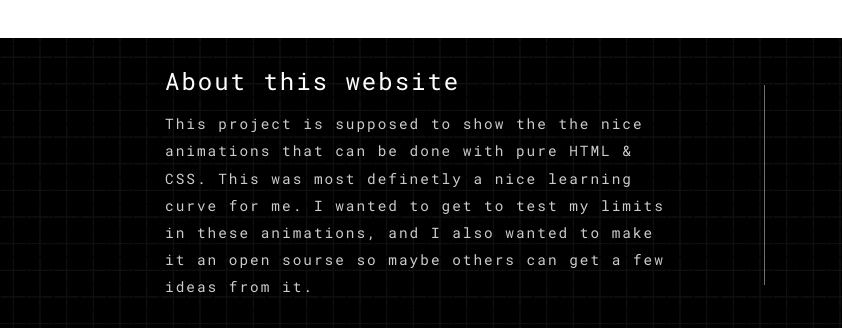
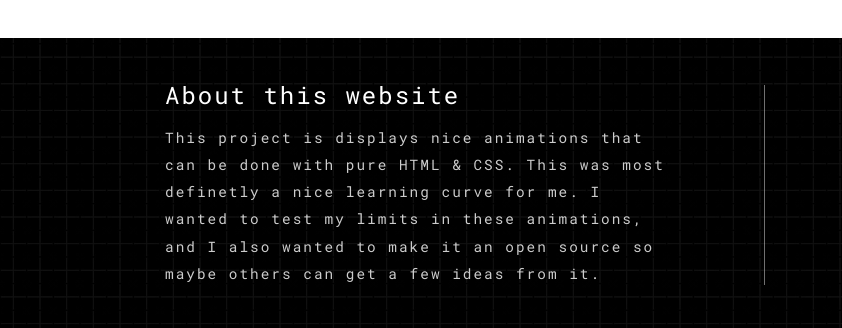
Before and after one commit to JoshJforbes/Hover-Kit-Webpage, a plain HTML site: page index.html in a window 1280 px wide. Shown: the part 2602-2930 px from the top of the page, 0-842 px from the left. Drawn offline with Linux system fonts and the light colour scheme.

Commit message:
updated footer description

```diff
--- a/index.html
+++ b/index.html
@@ -307,7 +307,7 @@
             <div class="footer-content">
                 <div class="site-info">
                     <h2>About this website</h2>
-                    <p>This project is supposed to show the the nice animations that can be done with pure HTML & CSS. This was most definetly a nice learning curve for me. I wanted to get to test my limits in these animations, and I also wanted to make it an open sourse so maybe others can get a few ideas from it.</p>
+                    <p>This project is displays nice animations that can be done with pure HTML & CSS. This was most definetly a nice learning curve for me. I wanted to test my limits in these animations, and I also wanted to make it an open source so maybe others can get a few ideas from it.</p>
                 </div>
                 <div class="social">
                     <h2>Contact</h2>
```
